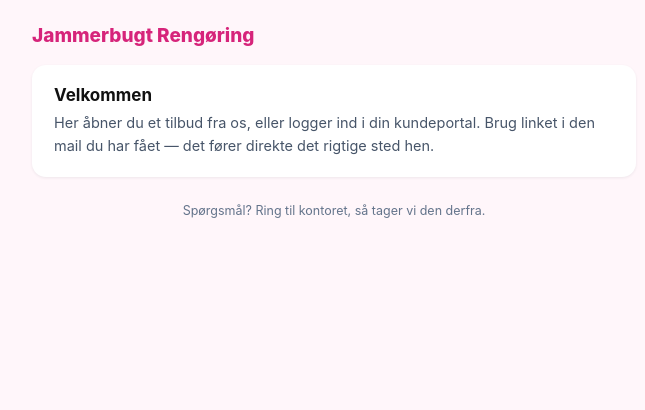
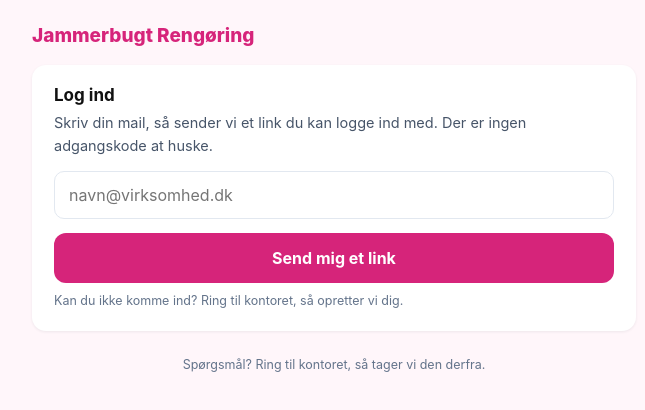
Before and after one commit to jammerbugtrengoering/jammerbugtrengoering-kundeportal, a React (Vite) app: page / in a window 1280 px wide. Shown: the top 410 px of the page, without its empty margins (306-951 px from the left). Built offline with nearby package versions, Linux system fonts and the light colour scheme.

Commit message:
Portalens rod virker også for en logget bruger

```diff
--- a/src/App.jsx
+++ b/src/App.jsx
@@ -32,20 +32,10 @@ export default function App() {
   // også det planlæggeren kan skrive når portalen tændes.
   const slug = (sti.match(/^\/([a-z0-9-]+)\/?$/) || [])[1] || "";
 
-  if (!slug) {
-    return (
-      <Ramme fod="Spørgsmål? Ring til kontoret, så tager vi den derfra.">
-        <div style={F.kort}>
-          <div style={{ fontSize: 17, fontWeight: 700, marginBottom: 6 }}>Velkommen</div>
-          <div style={{ fontSize: 14.5, color: "#475569", lineHeight: 1.6 }}>
-            Her åbner du et tilbud fra os, eller logger ind i din kundeportal.
-            Brug linket i den mail du har fået — det fører direkte det rigtige sted hen.
-          </div>
-        </div>
-      </Ramme>
-    );
-  }
-
+  // Ogsaa uden kortnavn mountes portalen. Roden var foer en blindgyde: landede man
+  // her med en gyldig session — fx fra et link uden kortnavn — fik man en
+  // velkomsttekst og troede at login'et var mislykkedes. Nu vises kundens egen side,
+  // og er man ikke logget ind, staar login-feltet der bare uden kundens navn paa.
   return (
     <Ramme fod="Spørgsmål? Ring til kontoret, så tager vi den derfra.">
       <Portal slug={slug} />
```
